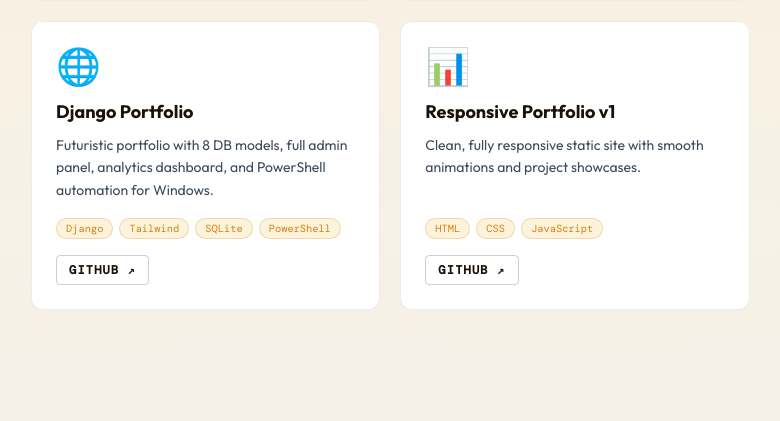
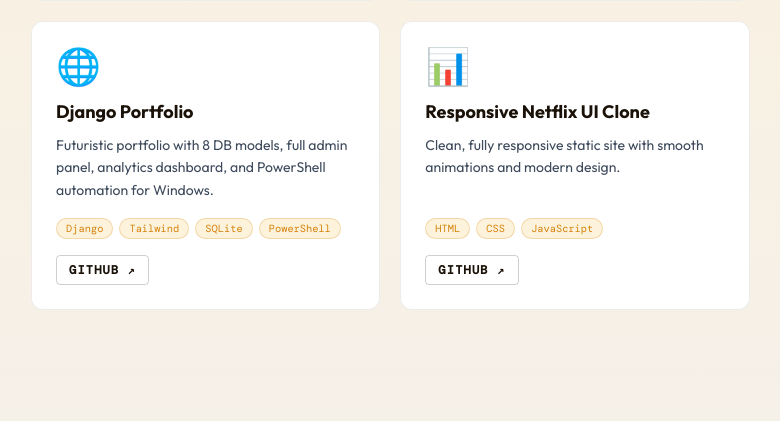
Before and after one commit to ikramhamid2003/portfolio-django, a Django app: template portfolio/templates/portfolio/index.html in a window 1280 px wide. Shown: the part 2149-2570 px from the top of the page, without its empty margins (65-845 px from the left). Run offline with Django 5.2, Linux system fonts and the light colour scheme; the template is opened without the code that fills it, so the values that code supplies are empty; some libraries are stand-ins or nearby versions.

Commit message:
improving sections

```diff
--- a/portfolio/templates/portfolio/index.html
+++ b/portfolio/templates/portfolio/index.html
@@ -268,11 +268,11 @@
       </div>
       {% empty %}
       <!-- Static fallback -->
-      <div class="project-card reveal flex flex-col"><div class="text-4xl mb-3">🤖</div><h3 class="font-bold text-lg mb-2" style="color:var(--ink);">StudyBuddy</h3><p class="text-sm leading-relaxed mb-4 flex-1" style="color:var(--slate);">Full-stack AI study assistant with 5+ REST APIs, Groq LLaMA, rate limiting, CORS and structured JSON parsing.</p><div class="flex flex-wrap gap-1.5 mb-4"><span class="tech-pill">React</span><span class="tech-pill">Django REST</span><span class="tech-pill">PostgreSQL</span><span class="tech-pill">Groq</span></div><a href="https://github.com/ikramhamid2003" target="_blank" class="mono text-xs font-semibold uppercase tracking-widest border rounded px-3 py-1.5 hover:bg-ink hover:text-cream transition-all self-start" style="border-color:rgba(26,18,8,.2);color:var(--ink);">GitHub ↗</a></div>
-      <div class="project-card reveal flex flex-col"><div class="text-4xl mb-3">🧭</div><h3 class="font-bold text-lg mb-2" style="color:var(--ink);">Career Navigator</h3><p class="text-sm leading-relaxed mb-4 flex-1" style="color:var(--slate);">AI career counseling with VotingClassifier ensemble, 43 RIASEC features, 12K samples, SSE streaming &amp; skills gap API.</p><div class="flex flex-wrap gap-1.5 mb-4"><span class="tech-pill">Django REST</span><span class="tech-pill">scikit-learn</span><span class="tech-pill">React</span><span class="tech-pill">Neon.tech</span></div><a href="https://github.com/ikramhamid2003" target="_blank" class="mono text-xs font-semibold uppercase tracking-widest border rounded px-3 py-1.5 hover:bg-ink hover:text-cream transition-all self-start" style="border-color:rgba(26,18,8,.2);color:var(--ink);">GitHub ↗</a></div>
-      <div class="project-card reveal flex flex-col"><div class="text-4xl mb-3">🥽</div><h3 class="font-bold text-lg mb-2" style="color:var(--ink);">AR Robot Assembly Kit</h3><p class="text-sm leading-relaxed mb-4 flex-1" style="color:var(--slate);">AR-based 3D robot assembly with drag-and-drop, physics snapping, progress tracking and scoring for STEM education.</p><div class="flex flex-wrap gap-1.5 mb-4"><span class="tech-pill">Unity</span><span class="tech-pill">AR Foundation</span><span class="tech-pill">C#</span></div><a href="https://github.com/ikramhamid2003" target="_blank" class="mono text-xs font-semibold uppercase tracking-widest border rounded px-3 py-1.5 hover:bg-ink hover:text-cream transition-all self-start" style="border-color:rgba(26,18,8,.2);color:var(--ink);">GitHub ↗</a></div>
-      <div class="project-card reveal flex flex-col"><div class="text-4xl mb-3">🌐</div><h3 class="font-bold text-lg mb-2" style="color:var(--ink);">Django Portfolio</h3><p class="text-sm leading-relaxed mb-4 flex-1" style="color:var(--slate);">Futuristic portfolio with 8 DB models, full admin panel, analytics dashboard, and PowerShell automation for Windows.</p><div class="flex flex-wrap gap-1.5 mb-4"><span class="tech-pill">Django</span><span class="tech-pill">Tailwind</span><span class="tech-pill">SQLite</span><span class="tech-pill">PowerShell</span></div><a href="https://github.com/ikramhamid2003" target="_blank" class="mono text-xs font-semibold uppercase tracking-widest border rounded px-3 py-1.5 hover:bg-ink hover:text-cream transition-all self-start" style="border-color:rgba(26,18,8,.2);color:var(--ink);">GitHub ↗</a></div>
-      <div class="project-card reveal flex flex-col"><div class="text-4xl mb-3">📊</div><h3 class="font-bold text-lg mb-2" style="color:var(--ink);">Responsive Portfolio v1</h3><p class="text-sm leading-relaxed mb-4 flex-1" style="color:var(--slate);">Clean, fully responsive static site with smooth animations and project showcases.</p><div class="flex flex-wrap gap-1.5 mb-4"><span class="tech-pill">HTML</span><span class="tech-pill">CSS</span><span class="tech-pill">JavaScript</span></div><a href="https://github.com/ikramhamid2003" target="_blank" class="mono text-xs font-semibold uppercase tracking-widest border rounded px-3 py-1.5 hover:bg-ink hover:text-cream transition-all self-start" style="border-color:rgba(26,18,8,.2);color:var(--ink);">GitHub ↗</a></div>
+      <div class="project-card reveal flex flex-col"><div class="text-4xl mb-3">🤖</div><h3 class="font-bold text-lg mb-2" style="color:var(--ink);">StudyBuddy</h3><p class="text-sm leading-relaxed mb-4 flex-1" style="color:var(--slate);">Full-stack AI study assistant with 5+ REST APIs, Groq LLaMA, rate limiting, CORS and structured JSON parsing.</p><div class="flex flex-wrap gap-1.5 mb-4"><span class="tech-pill">React</span><span class="tech-pill">Django REST</span><span class="tech-pill">PostgreSQL</span><span class="tech-pill">Groq</span></div><a href="https://github.com/ikramhamid2003/studybuddy.git" target="_blank" class="mono text-xs font-semibold uppercase tracking-widest border rounded px-3 py-1.5 hover:bg-ink hover:text-cream transition-all self-start" style="border-color:rgba(26,18,8,.2);color:var(--ink);">GitHub ↗</a></div>
+      <div class="project-card reveal flex flex-col"><div class="text-4xl mb-3">🧭</div><h3 class="font-bold text-lg mb-2" style="color:var(--ink);">Career Navigator</h3><p class="text-sm leading-relaxed mb-4 flex-1" style="color:var(--slate);">AI career counseling with VotingClassifier ensemble, 43 RIASEC features, 12K samples, SSE streaming &amp; skills gap API.</p><div class="flex flex-wrap gap-1.5 mb-4"><span class="tech-pill">Django REST</span><span class="tech-pill">scikit-learn</span><span class="tech-pill">React</span><span class="tech-pill">Neon.tech</span></div><a href="https://github.com/ikramhamid2003/career-navigator.git" target="_blank" class="mono text-xs font-semibold uppercase tracking-widest border rounded px-3 py-1.5 hover:bg-ink hover:text-cream transition-all self-start" style="border-color:rgba(26,18,8,.2);color:var(--ink);">GitHub ↗</a></div>
+      <div class="project-card reveal flex flex-col"><div class="text-4xl mb-3">🥽</div><h3 class="font-bold text-lg mb-2" style="color:var(--ink);">AR Robot Assembly Kit</h3><p class="text-sm leading-relaxed mb-4 flex-1" style="color:var(--slate);">AR-based 3D robot assembly with drag-and-drop, physics snapping, progress tracking and scoring for STEM education.</p><div class="flex flex-wrap gap-1.5 mb-4"><span class="tech-pill">Unity</span><span class="tech-pill">AR Foundation</span><span class="tech-pill">C#</span></div><a href="https://github.com/ikramhamid2003/unity.git" target="_blank" class="mono text-xs font-semibold uppercase tracking-widest border rounded px-3 py-1.5 hover:bg-ink hover:text-cream transition-all self-start" style="border-color:rgba(26,18,8,.2);color:var(--ink);">GitHub ↗</a></div>
+      <div class="project-card reveal flex flex-col"><div class="text-4xl mb-3">🌐</div><h3 class="font-bold text-lg mb-2" style="color:var(--ink);">Django Portfolio</h3><p class="text-sm leading-relaxed mb-4 flex-1" style="color:var(--slate);">Futuristic portfolio with 8 DB models, full admin panel, analytics dashboard, and PowerShell automation for Windows.</p><div class="flex flex-wrap gap-1.5 mb-4"><span class="tech-pill">Django</span><span class="tech-pill">Tailwind</span><span class="tech-pill">SQLite</span><span class="tech-pill">PowerShell</span></div><a href="https://github.com/ikramhamid2003/portfolio-django.git" target="_blank" class="mono text-xs font-semibold uppercase tracking-widest border rounded px-3 py-1.5 hover:bg-ink hover:text-cream transition-all self-start" style="border-color:rgba(26,18,8,.2);color:var(--ink);">GitHub ↗</a></div>
+      <div class="project-card reveal flex flex-col"><div class="text-4xl mb-3">📊</div><h3 class="font-bold text-lg mb-2" style="color:var(--ink);">Responsive Netflix UI Clone</h3><p class="text-sm leading-relaxed mb-4 flex-1" style="color:var(--slate);">Clean, fully responsive static site with smooth animations and modern design.</p><div class="flex flex-wrap gap-1.5 mb-4"><span class="tech-pill">HTML</span><span class="tech-pill">CSS</span><span class="tech-pill">JavaScript</span></div><a href="https://github.com/ikramhamid2003/netflix.git" target="_blank" class="mono text-xs font-semibold uppercase tracking-widest border rounded px-3 py-1.5 hover:bg-ink hover:text-cream transition-all self-start" style="border-color:rgba(26,18,8,.2);color:var(--ink);">GitHub ↗</a></div>
       {% endfor %}
     </div>
   </div>
```
